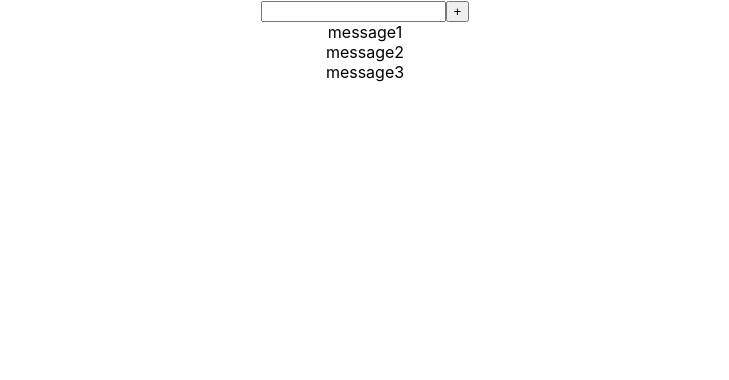
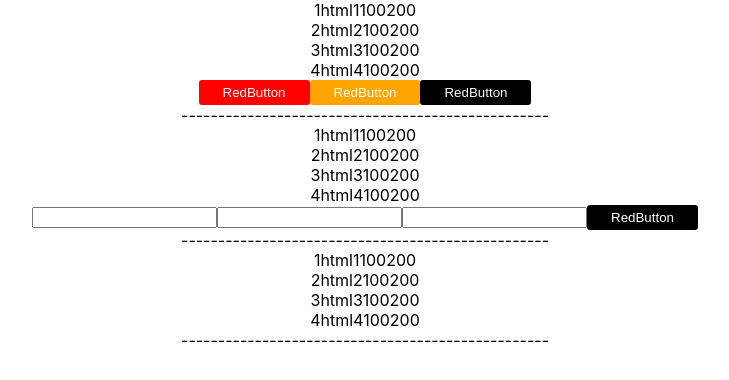
Before and after one commit to ZaikouskiSergey/microtasks, a React (Create React App) app: page / in a window 1280 px wide. Shown: the top 380 px of the page, without its empty margins (275-1004 px from the left). Built offline with nearby package versions, Linux system fonts and the light colour scheme.

Commit message:
additional lesson

```diff
--- a/src/App.tsx
+++ b/src/App.tsx
@@ -1,34 +1,37 @@
 import React, {useState} from 'react';
 import './App.css';
-import {FullInput} from "./components/FullInput";
-import {Input} from "./components/Input";
-import {Button} from "./components/Button";
+import {SuperButton} from "./components/SuperButton";
+import {Adidas} from "./components/Adidas";
 
 
 function App() {
-    let [message, setMessage] = useState([
-        {message: 'message1'},
-        {message: 'message2'},
-        {message: 'message3'}
-    ])
-    let [title, setTitle] = useState('')
+    const prices=[
+        {id:1, model: 'html1', price:100200},
+        {id:2, model: 'html2', price:100200},
+        {id:3, model: 'html3', price:100200},
+        {id:4, model: 'html4', price:100200}
+    ]
 
-    const addMessage = () => {
-        let newMessage = {message: title}
-        setMessage([newMessage, ...message])
-    }
-    const callbackButtonHandler =()=>{
-        addMessage();
-        setTitle('')
-    }
     return (
         <div className={'App'}>
-            <Input title={title} setTitle={setTitle}/>
-            <Button name={'+'} callBack={callbackButtonHandler}/>
-            {/*<FullInput addMessage={addMessage}/>*/}
-            {message.map((el, index) => {
-                return (<div key={index}>{el.message}</div>)
-            })}
+          {/* <SuperButton name={'RedButton'} callBack={()=>{}} color={'red'}/>*/}
+
+
+            <Adidas prices={prices}>
+                <SuperButton callBack={()=>{}} color={'red'}>RedButton</SuperButton>
+                <SuperButton callBack={()=>{}} color={'secondary'}>RedButton</SuperButton>
+                <SuperButton callBack={()=>{}} disabled>RedButton</SuperButton>
+            </Adidas>
+            <Adidas prices={prices}>
+                <input type="text"/>
+                <input type="text"/>
+                <input type="text"/>
+                <SuperButton callBack={()=>{}} disabled>RedButton</SuperButton>
+            </Adidas>
+            <Adidas prices={prices}>
+
+            </Adidas>
+
         </div>
     )
 
--- /dev/null
+++ b/src/components/Adidas.tsx
@@ -0,0 +1,30 @@
+import React from 'react';
+
+type DataType = {
+    id: number
+    model: string
+    price: number
+}
+type PropsType = {
+    prices: DataType[]
+    children?: React.ReactNode
+}
+
+export const Adidas: React.FC<PropsType> = (props) => {
+    const {prices, children, ...restProps} = props
+    return (
+        <div>
+            {props.prices.map(el => {
+                return (
+                    <div>
+                        <span>{el.id}</span>
+                        <span>{el.model}</span>
+                        <span>{el.price}</span>
+                    </div>
+                )
+            })}
+            <div>{props.children}</div>
+            <div>--------------------------------------------------</div>
+        </div>
+    );
+};
--- a/src/components/Button.tsx
+++ /dev/null
@@ -1,13 +0,0 @@
-type ButtonPropsType = {
-    name: string
-    callBack: () => void
-
-}
-export const Button = (props: ButtonPropsType) => {
-    const onClickButtonHandler = () => {
-        props.callBack()
-    }
-    return (
-        <button onClick={onClickButtonHandler}>{props.name}</button>
-    )
-}
--- a/src/components/Input.tsx
+++ /dev/null
@@ -1,14 +0,0 @@
-import {ChangeEvent} from "react";
-
-type InputPropsType = {
-    setTitle: (title: string) => void
-    title: string
-}
-export const Input = (props: InputPropsType) => {
-    let onChangeInputHandler = (event: ChangeEvent<HTMLInputElement>) => {
-        props.setTitle(event.currentTarget.value)
-    }
-    return (
-        <input value={props.title} onChange={onChangeInputHandler}/>
-    )
-}
--- /dev/null
+++ b/src/components/SuperButton.module.css
@@ -0,0 +1,20 @@
+.button{
+    color:white;
+    overflow: hidden;
+    padding: 5px  24px;
+    border-radius: 3px;
+    border: none;
+    cursor: pointer;
+}
+.red{
+    background-color: red
+}
+.default{
+    background-color: blue;
+}
+.disabled{
+    background-color: black;
+}
+.secondary{
+    background-color: orange;
+}
--- /dev/null
+++ b/src/components/SuperButton.tsx
@@ -0,0 +1,60 @@
+import React from "react";
+import s from "./SuperButton.module.css"
+
+export type PropsType = {
+    name?: string
+    callBack: () => void
+    color?: string
+    children?: React.ReactNode
+    disabled?: boolean
+}
+export const SuperButton: React.FC<PropsType> = (props) => {
+    const {name, callBack, color, ...restProps} = props
+    const onClickHandler = () => {
+        callBack()
+    }
+
+// const finalClassName = s.button + ' ' + s.red
+    //   const finalClassName =`${s.button} ${s.default}`
+    /*  const finalClassName = `
+      ${s.button}
+      ${color === 'red' ? s.red : s.default}
+      ${restProps.disabled ? s.disabled : ''}
+      `*/
+    const finalClassName = `
+    ${s.button}
+    ${color === 'red' ? s.red : color === 'secondary' ? s.secondary : s.default}
+    ${restProps.disabled ? s.disabled : ''}
+    `
+
+    return (
+        <button className={finalClassName} onClick={onClickHandler}>
+            {restProps.children}
+        </button>
+    )
+}
+/*export const SuperButton: React.FC<PropsType> = ({
+                                                     name,
+                                                     callBack,
+                                                     ...props}) => {
+    const onClickHandler = () => {
+        callBack()
+    }
+    return (
+        <button onClick={onClickHandler}>
+            {name}
+        </button>
+    )
+}*/
+//--------------------------------------------------
+/*
+export const SuperButton = (props: PropsType) => {
+    const onClickHandler = () => {
+        props.onClick()
+    }
+    return (
+        <button onClick={onClickHandler}>
+            {props.name}
+        </button>
+    )
+}*/
```
Also changed, not shown: src/components/FullInput.tsx (deleted, +0 -24 lines), 1 other file (tests, documents, lock files or other folders).
